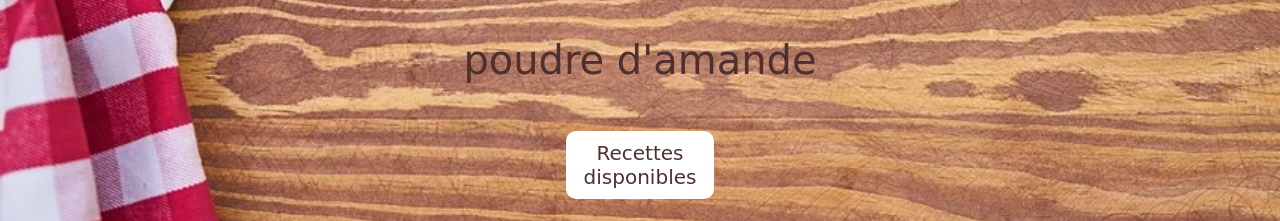
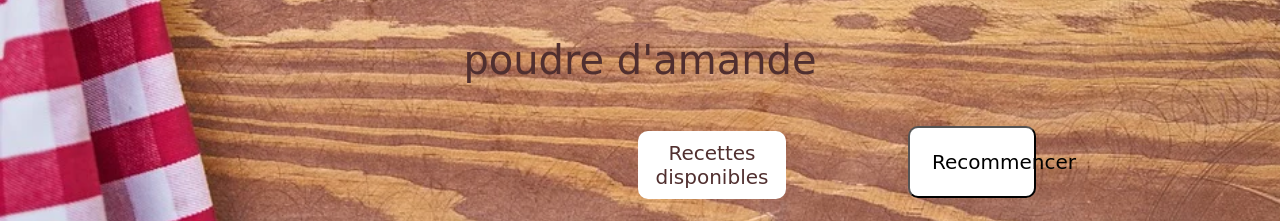
Before and after one commit to EmmanuelleGay/NESTI_JS, a plain HTML site: page index.html in a window 1280 px wide. Shown: the part 579-800 px from the top of the page. Drawn offline with Linux system fonts and the light colour scheme.

Commit message:
Update style.css

```diff
--- a/css/style.css
+++ b/css/style.css
@@ -33,10 +33,9 @@
 
 /*Button recipes and reload*************************************************************************************************************************************************/
 
-a, #reload  {
+a {
     display: block;
-    margin-left: auto;
-    margin-right: auto;
+    margin-left: 530px;
     margin-top: 3rem;
     text-align: center;
     width: 10vw;
@@ -48,12 +47,25 @@ a, #reload  {
     cursor: pointer;
 }
 
+#reload {
+    display: block;
+    margin-left: 800px;
+    margin-top: -113px;
+    text-align: center;
+    width: 10vw;
+    padding: 1.1em;
+    font-family: cursive;
+    font-size: 20px;
+    border-radius: 10px;
+    background-color: #fff;
+    cursor: pointer;
+}
+
 a:hover {
-    background-color:rgb(214,158,110);
+    background-color: rgb(214, 158, 110);
     color: #fff;
     border: none;
 }
-
 
 /* Animations ********************************************************************************************************************************************/
 
@@ -127,7 +139,7 @@ p, .titleFridge {
     color: rgb(80, 47, 47);
     font-family: cursive;
     text-align: center;
- /*   margin: 20px;*/
+    /*   margin: 20px;*/
 }
 
 .titleFridge {
```
